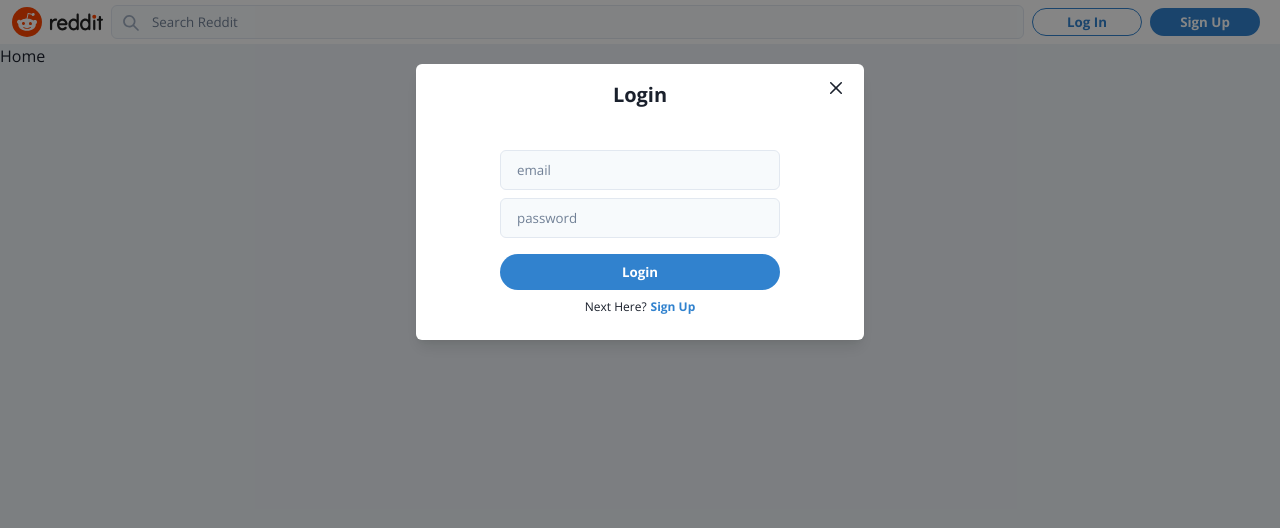
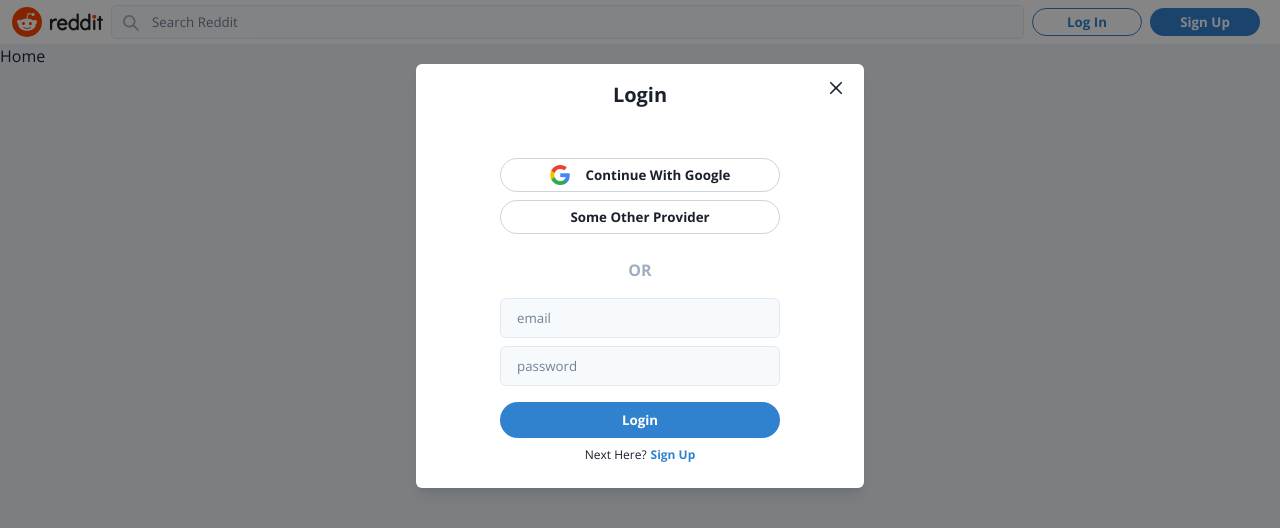
Before and after one commit to osmnfdrcn/reddit-clone, a Next.js app: page / in a window 1280 px wide. Both pictures are taken after a click on the button "Log In". Shown: the top 528 px of the page. Built offline with nearby package versions, Linux system fonts and the light colour scheme.

Commit message:
navbar ui done

```diff
--- a/src/components/Modal/Auth/Login.tsx
+++ b/src/components/Modal/Auth/Login.tsx
@@ -4,9 +4,7 @@
 import { useSetRecoilState } from "recoil";
 import { authenticationModalState } from "@/src/atoms/authenticationModalAtom";
 
-type Props = {};
-
-const Login = (props: Props) => {
+const Login = () => {
   const setAuthenticationModalState = useSetRecoilState(
     authenticationModalState
   );
--- /dev/null
+++ b/src/components/Modal/Auth/OAuthButtons.tsx
@@ -0,0 +1,18 @@
+import { Button, Flex, Image } from "@chakra-ui/react";
+import React from "react";
+
+type Props = {};
+
+const OAuthButtons = (props: Props) => {
+  return (
+    <Flex direction="column" width="100%" m={6}>
+      <Button variant="oauth" mb={2}>
+        <Image src="/images/googlelogo.png" alt="Google Logo" h="20px" mr={4} />
+        Continue With Google
+      </Button>
+      <Button variant="oauth">Some Other Provider</Button>
+    </Flex>
+  );
+};
+
+export default OAuthButtons;
--- a/src/components/Modal/Auth/index.tsx
+++ b/src/components/Modal/Auth/index.tsx
@@ -3,16 +3,15 @@
   ModalBody,
   ModalCloseButton,
   ModalContent,
-  ModalFooter,
   ModalHeader,
   ModalOverlay,
-  useDisclosure,
   Flex,
+  Text,
 } from "@chakra-ui/react";
 import { Button } from "@chakra-ui/react";
 import { useRecoilState } from "recoil";
 import { authenticationModalState } from "../../../atoms/authenticationModalAtom";
-
+import OAuthButtons from "./OAuthButtons";
 import AuthInputs from "./AuthInputs";
 const AuthenticationModal = () => {
   const [modalState, setModalState] = useRecoilState(authenticationModalState);
@@ -47,7 +46,10 @@
               justifyContent="center"
               width="70%"
             >
-              {/* <OAuthButton /> */}
+              <OAuthButtons />
+              <Text color="gray.400" fontWeight={700}>
+                OR
+              </Text>
               <AuthInputs />
               {/* <ResetPassword /> */}
             </Flex>
--- /dev/null
+++ b/src/components/Navbar/Logo.tsx
@@ -0,0 +1,20 @@
+import { Flex, Image } from "@chakra-ui/react";
+
+Flex;
+type Props = {};
+
+const Logo = (props: Props) => {
+  return (
+    <Flex align="center">
+      <Image src="/images/redditFace.svg" alt="" height="30px" />
+      <Image
+        src="/images/redditText.svg"
+        alt=""
+        height="46px"
+        display={{ base: "none", md: "unset" }}
+      />
+    </Flex>
+  );
+};
+
+export default Logo;
--- a/src/components/Navbar/index.tsx
+++ b/src/components/Navbar/index.tsx
@@ -1,22 +1,12 @@
 import { Flex, Image } from "@chakra-ui/react";
+import Logo from "./Logo";
 import RightContent from "./RightContent/RightContent";
 import SearchInput from "./SearchInput";
 
 const Navbar = () => {
   return (
     <Flex bg="white" height="44px" padding="6px 12px">
-      <Flex align="center">
-        <Image src="/images/redditFace.svg" alt="" height="30px" />
-        <Image
-          src="/images/redditText.svg"
-          alt=""
-          height="46px"
-          display={{ base: "none", md: "unset" }}
-        />
-      </Flex>
-      {/* <Directory />
-
-       */}
+      <Logo />
       <SearchInput />
       <RightContent />
     </Flex>
```
Also changed, not shown: src/components/Navbar/SearchInput.tsx (+2 -8 lines).
